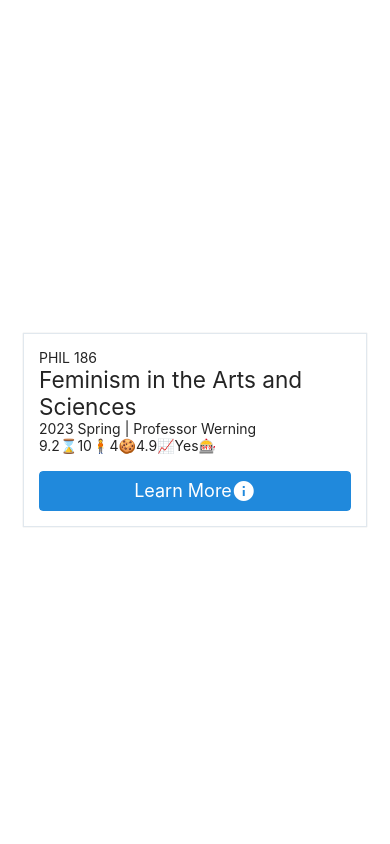
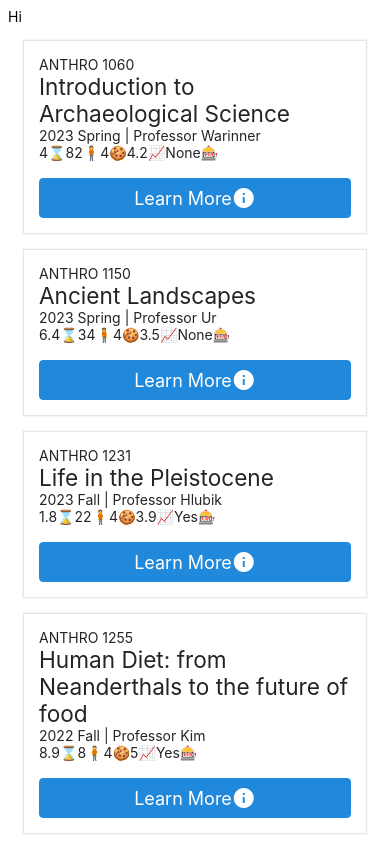
Before and after one commit to ash-xyz/TreeHacks, a React Native app: screen / in a window 390 px wide. Built offline with nearby package versions, Linux system fonts and the light colour scheme.

Commit message:
Added scrollable things

```diff
--- a/Components/CourseList.jsx
+++ b/Components/CourseList.jsx
@@ -1,21 +1,19 @@
 import { getFilteredCourses, defaultFilter } from './Filter.js';
-import { View } from 'react-native';
+import { FlatList,ScrollView, View, Text } from 'react-native';
 import CourseCard from './Course.jsx';
 const CourseList = props => {
     let filter = defaultFilter;
     const filteredCourses = getFilteredCourses(filter);
     return (
-        <View>
-            <CourseCard code='PHIL 186'
-                course={filteredCourses['PHIL 186']} />
-        </View>
+        <ScrollView>
+            {/* <FlatList> */}
+                <Text>Hi</Text>
+                {Object.keys(filteredCourses).map((code) => (
+                    <CourseCard key={code} code={code} course={filteredCourses[code]} />
+                ))}
+            {/* </FlatList> */}
+        </ScrollView>
     );
 }
 
 export default CourseList;
-
-{/* <View>
-            {Object.keys(filteredCourses).map((code) => (
-                <CourseCard key={code} code={code} course={filteredCourses[code]} />
-            ))}
-        </View> */}
```
